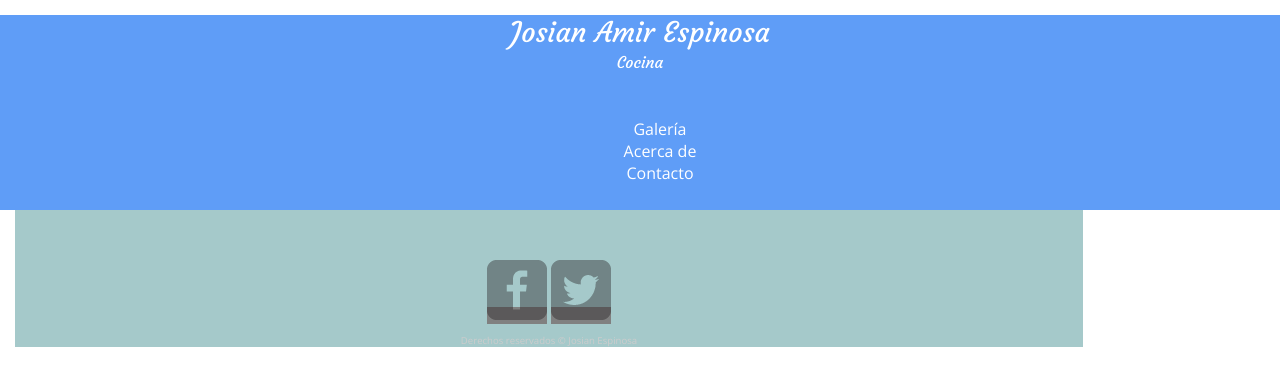
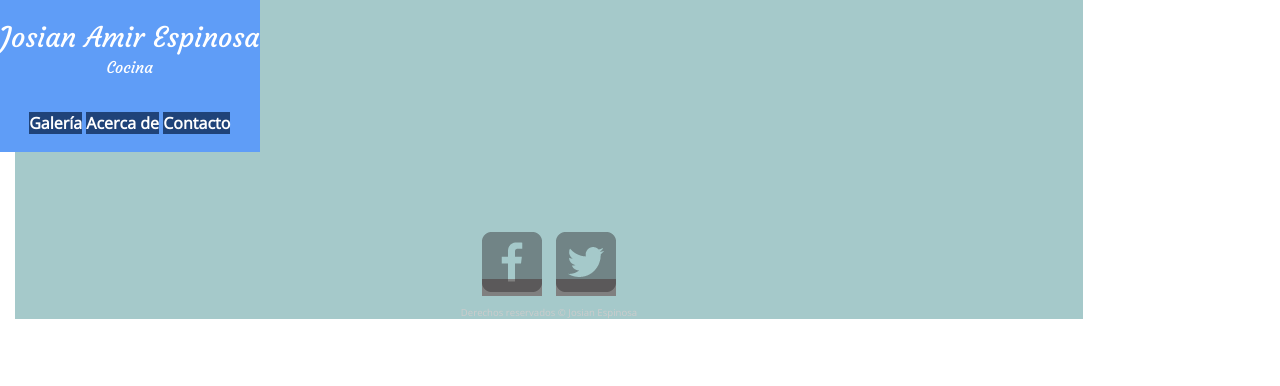
Before and after one commit to xforbesx/programacion_web, a plain HTML site: page EjerciciosHtml/ejercicio2/mi_sitio_web/index.html in a window 1280 px wide. Drawn offline with nearby package versions, Linux system fonts and the light colour scheme.

Commit message:
Css de galeria terminado

```diff
--- a/EjerciciosHtml/ejercicio2/css/main.css
+++ b/EjerciciosHtml/ejercicio2/css/main.css
@@ -13,6 +13,16 @@ body {
     margin: 0px 15px 0px 15px;
     background-color: #A5C9CA;
     padding: 0% 5% 0% 5%;
+}
+
+header{
+    float: left;
+    margin-top: 0;
+    margin-right: 0;
+    margin-bottom: 30px;
+    margin-left: 0;
+    padding: 5px 0 0 0;
+    max-width: 100%;
 }
 
 #logo{
@@ -43,11 +53,12 @@ footer{
 	text-align: center;
 	padding-top: 50px;
 	color: #ccc;
+    clear: both;
 }
 
 
 nav a, nav a:visited{
-    background-color:  #5f9df7;
+    background-color:  #1f4379;
     color: #FFF;
 
 }
@@ -85,7 +96,8 @@ ul{
 }
 
 
-#galeria li, p a.li{
+#galeria li
+{
     float: left;
 	width: 45%;
 	margin: 2.5%;
@@ -93,3 +105,39 @@ ul{
     color: rgb(126, 126, 126)
 
 }
+
+p a ul li{
+
+    margin: 0;
+    padding: 5%;
+    font-size: 9em;
+    color: rgb(126, 126, 126);
+
+}
+
+nav ul{
+    list-style: none;
+    margin-top: 0;
+    margin-bottom: 10px;
+    margin-left: 10px;
+    margin-right: 10px;
+    padding: 0;
+}
+
+nav li{
+    display: inline-block;
+}
+
+nav{
+    font-weight: 800;
+    padding: 15px 8px 8px 8px;
+}
+
+.icono-social{
+    width: 20px;
+    height: 20px;
+    margin-top: 0;
+    margin-bottom: 0;
+    margin-left: 5px;
+    margin-right: 5px;
+}
--- a/EjerciciosHtml/ejercicio2/mi_sitio_web/index.html
+++ b/EjerciciosHtml/ejercicio2/mi_sitio_web/index.html
@@ -35,12 +35,12 @@
     <div id="cubierta">
       <section></section>
       <footer>
-        <a href="https://www.facebook.com/F0Rb3ss"
+        <a href="https://www.facebook.com/F0Rb3ss" class="icono-social"
           ><img
             src="/EjerciciosHtml/ejercicio2/img/facebook-wrap.png"
             alt="logo de facebook"
         /></a>
-        <a href="https://twitter.com/YANPOLGG"
+        <a href="https://twitter.com/YANPOLGG" class="icono-social"
           ><img
             src="/EjerciciosHtml/ejercicio2/img/twitter-wrap.png"
             alt="logo de twitter"
```
